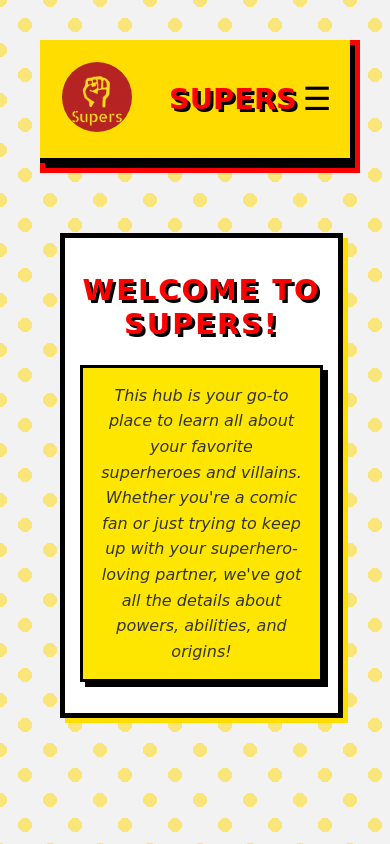
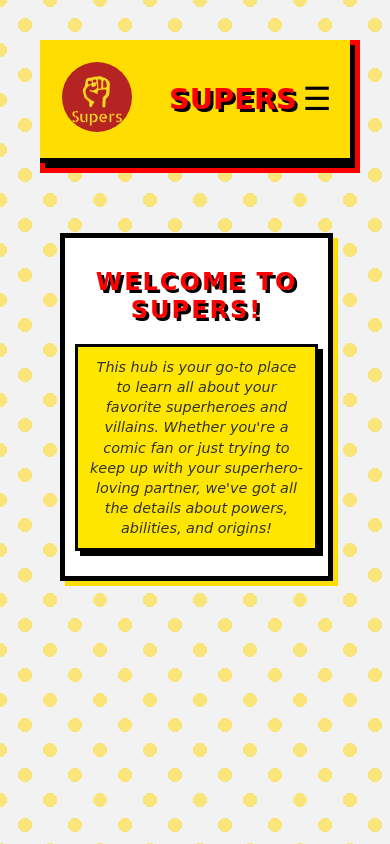
Before and after one commit to MichaelaKemp/DV200_S2_T4_Thoery, a React (Create React App) app in the folder superhero-backend/superhero-frontend/: page / in a window 390 px wide. Built offline with nearby package versions, Linux system fonts and the light colour scheme.

Commit message:
Adjusting to different screen sizes

```diff
--- a/superhero-backend/superhero-frontend/src/components/Heroes.css
+++ b/superhero-backend/superhero-frontend/src/components/Heroes.css
@@ -1,104 +1,67 @@
-/* Global Styles */
-body {
-    font-family: 'Comic Sans MS', sans-serif;
-    background-color: #f2f2f2;
-    margin: 0;
-    padding: 0;
-  }
-
-  /* Home Container */
-  .home-container {
-    background-image: radial-gradient(circle, rgba(255, 215, 0, 0.5) 20%, transparent 20%), radial-gradient(circle, rgba(255, 215, 0, 0.5) 20%, transparent 20%);
-    background-size: 50px 50px;
-    background-position: 0 0, 25px 25px;
+/* Main container for heroes */
+.heroes-container {
     padding: 20px;
+    max-width: 1000px;
+    margin: 0 auto;
     text-align: center;
 }
 
-  /* Main Content */
-  .main-content {
-    margin-top: 30px;
-    padding: 20px;
-    background-color: #fff;
-    border: 5px solid black;
-    display: inline-block;
-    box-shadow: 10px 10px 0 #ffdd00, 10px 10px 0 0 black;
-    max-width: 90%;
-    width: 100%;
+/* Title styling for the category of heroes */
+.heroes-container h1 {
+    font-size: 3rem;
+    color: #ff0000;
+    text-shadow: 3px 3px 0px black;
+    margin-bottom: 20px;
 }
 
-  /* Main Title */
-  .main-title {
-    font-size: 2.5rem;
-    color: #ff0000;
-    text-transform: uppercase;
-    letter-spacing: 2px;
-    text-shadow: 3px 3px #000;
+/* The grid of hero cards */
+.hero-list {
+    display: grid;
+    grid-template-columns: repeat(auto-fill, minmax(250px, 1fr));
+    gap: 20px;
 }
 
-  /* Description */
-  .description {
-    font-size: 1.2rem;
-    line-height: 1.4;
-    color: #333;
-    margin-top: 15px;
+/* Individual hero card styling */
+.hero-card {
+    background-color: #fff;
+    border: 3px solid black;
+    box-shadow: 5px 5px 0px #ffdd00, 5px 5px 0px 5px black;
+    padding: 20px;
     text-align: center;
-    max-width: 800px;
-    margin-left: auto;
-    margin-right: auto;
-    font-style: italic;
-    border: 3px solid black;
-    padding: 15px;
-    background-color: #ffe600;
-    box-shadow: 5px 5px 0 #000;
+    transition: transform 0.2s ease;
+    cursor: pointer;
 }
 
-  /* Responsive Styles */
-  @media (max-width: 1024px) {
-    .main-title {
-      font-size: 2.2rem;
+.hero-card:hover {
+    transform: scale(1.05); /* Slight zoom effect on hover */
 }
 
-    .description {
-      font-size: 1.1rem;
-      padding: 15px;
+/* Hero image inside the card */
+.hero-card img {
+    max-width: 100%;
+    height: auto;
+    border: 2px solid black;
 }
 
-    .main-content {
-      padding: 15px;
-      margin-top: 20px;
-    }
+/* Hero name styling */
+.hero-card h3 {
+    font-size: 1.8rem;
+    color: #ff0000;
+    margin-top: 10px;
+    text-shadow: 2px 2px 0px black;
 }
 
-  @media (max-width: 768px) {
-    .main-title {
-      font-size: 1.8rem;
+/* Alias or biography text */
+.hero-card p {
+    font-size: 1.2rem;
+    color: #333;
+    margin: 10px 0;
 }
 
-    .description {
-      font-size: 1rem;
-      padding: 10px;
+/* Message displayed when no heroes are found */
+p {
+    font-size: 1.5rem;
+    color: red;
+    font-weight: bold;
+    margin-top: 30px;
 }
-
-    .main-content {
-      width: 95%;
-      margin-top: 20px;
-    }
-  }
-
-  @media (max-width: 480px) {
-    .main-title {
-      font-size: 1.5rem;
-    }
-
-    .description {
-      font-size: 0.9rem;
-      padding: 10px;
-    }
-
-    .main-content {
-      width: 100%;
-      padding: 10px;
-      box-shadow: 5px 5px 0 #ffdd00, 5px 5px 0 0 black;
-    }
-  }
--- a/superhero-backend/superhero-frontend/src/components/Home.css
+++ b/superhero-backend/superhero-frontend/src/components/Home.css
@@ -1,34 +1,35 @@
 /* Global Styles */
 body {
   font-family: 'Comic Sans MS', sans-serif;
-  background-color: #f2f2f2; /* Light grey */
+  background-color: #f2f2f2;
   margin: 0;
   padding: 0;
 }
 
-/* Comic book style dots (halftone effect) */
+/* Home Container */
 .home-container {
   background-image: radial-gradient(circle, rgba(255, 215, 0, 0.5) 20%, transparent 20%), radial-gradient(circle, rgba(255, 215, 0, 0.5) 20%, transparent 20%);
   background-size: 50px 50px;
   background-position: 0 0, 25px 25px;
-  padding: 40px;
+  padding: 20px;
   text-align: center;
 }
 
 /* Main Content */
 .main-content {
-  margin-top: 50px;
+  margin-top: 30px;
   padding: 20px;
   background-color: #fff;
   border: 5px solid black;
   display: inline-block;
   box-shadow: 10px 10px 0 #ffdd00, 10px 10px 0 0 black;
   max-width: 90%;
+  width: 100%;
 }
 
 /* Main Title */
 .main-title {
-  font-size: 3rem;
+  font-size: 2.5rem;
   color: #ff0000;
   text-transform: uppercase;
   letter-spacing: 2px;
@@ -37,69 +38,67 @@ body {
 
 /* Description */
 .description {
-  font-size: 1.5rem;
-  line-height: 1.6;
+  font-size: 1.2rem;
+  line-height: 1.4;
   color: #333;
-  margin-top: 20px;
+  margin-top: 15px;
   text-align: center;
   max-width: 800px;
   margin-left: auto;
   margin-right: auto;
   font-style: italic;
   border: 3px solid black;
-  padding: 20px;
+  padding: 15px;
   background-color: #ffe600;
   box-shadow: 5px 5px 0 #000;
-}
-
-/* Halftone dots effect */
-.halftone {
-  background: radial-gradient(circle, rgba(0, 0, 0, 0.1) 1px, transparent 1px), radial-gradient(circle, rgba(0, 0, 0, 0.1) 1px, transparent 1px);
-  background-size: 30px 30px;
 }
 
 /* Responsive Styles */
 @media (max-width: 1024px) {
   .main-title {
-    font-size: 2.5rem;
+    font-size: 2.2rem;
   }
 
   .description {
-    font-size: 1.3rem;
+    font-size: 1.1rem;
+    padding: 15px;
   }
 
   .main-content {
     padding: 15px;
+    margin-top: 20px;
   }
 }
 
 @media (max-width: 768px) {
-  .main-title {
-    font-size: 2rem;
-  }
-
-  .description {
-    font-size: 1.1rem;
-  }
-
-  .main-content {
-    width: 95%;
-    margin-top: 30px;
-  }
-}
-
-@media (max-width: 480px) {
   .main-title {
     font-size: 1.8rem;
   }
 
   .description {
     font-size: 1rem;
-    padding: 15px;
+    padding: 10px;
+  }
+
+  .main-content {
+    width: 95%;
+    margin-top: 20px;
+  }
+}
+
+@media (max-width: 480px) {
+  .main-title {
+    font-size: 1.5rem;
+  }
+
+  .description {
+    font-size: 0.9rem;
+    padding: 10px;
   }
 
   .main-content {
     width: 100%;
+    padding: 10px;
     box-shadow: 5px 5px 0 #ffdd00, 5px 5px 0 0 black;
   }
 }
```
Lines whose indentation alone changed are shown as unchanged.
